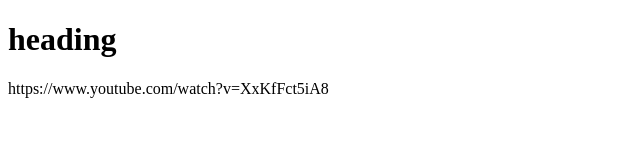
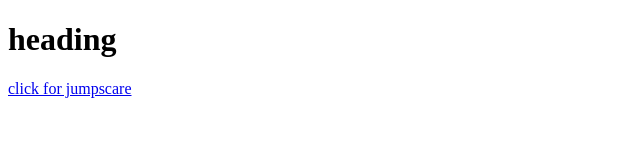
Before and after one commit to CloneYT3/cloneyt3.github.io, a plain HTML site: page index.htm in a window 1280 px wide. Shown: the whole page, without its empty margins (0-640 px from the left). Drawn offline with Linux system fonts and the light colour scheme.

Commit message:
Update index.htm

```diff
--- a/index.htm
+++ b/index.htm
@@ -4,7 +4,7 @@
 
 <h1>heading</h1>
 
-<p>https://www.youtube.com/watch?v=XxKfFct5iA8</p>
+<p><a title="boogashooga" href="https://www.youtube.com/watch?v=XxKfFct5iA8" target="_blank">click for jumpscare</a></p>
 
 </body>
 </html>
```
